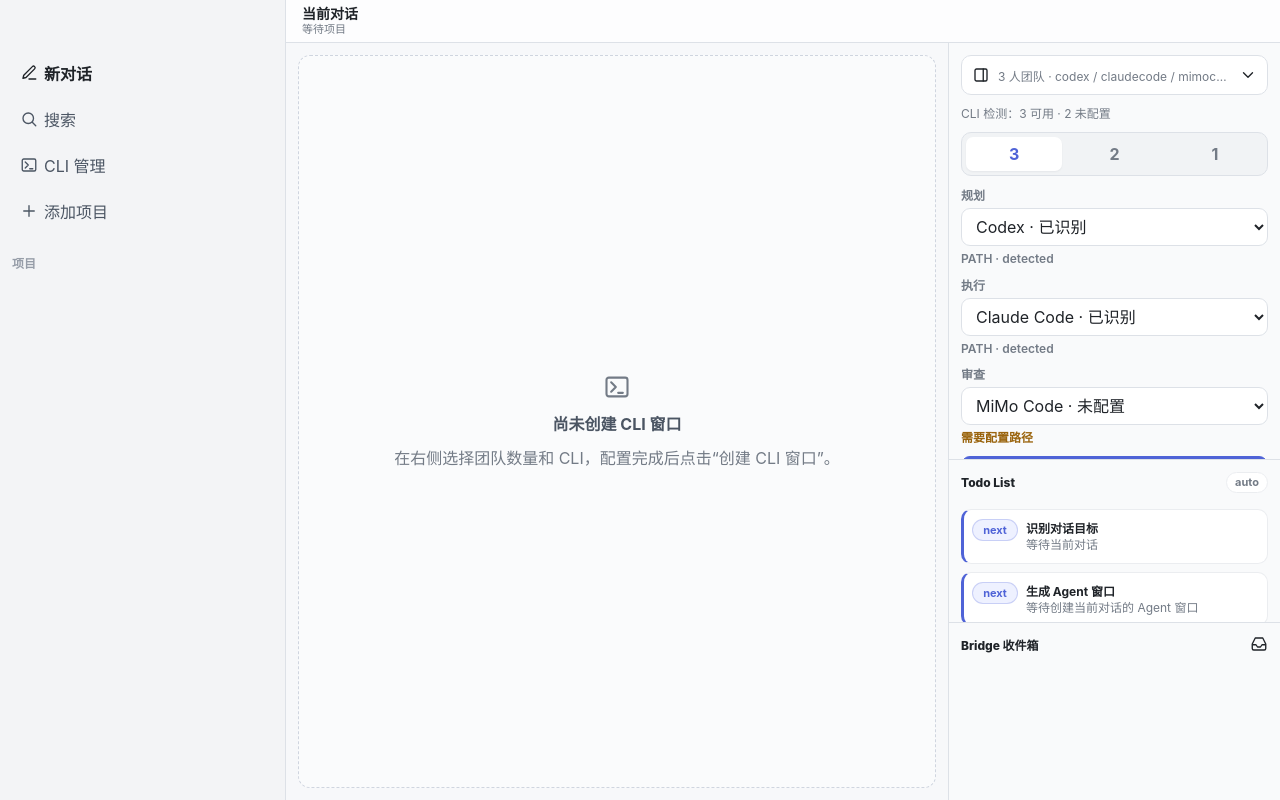
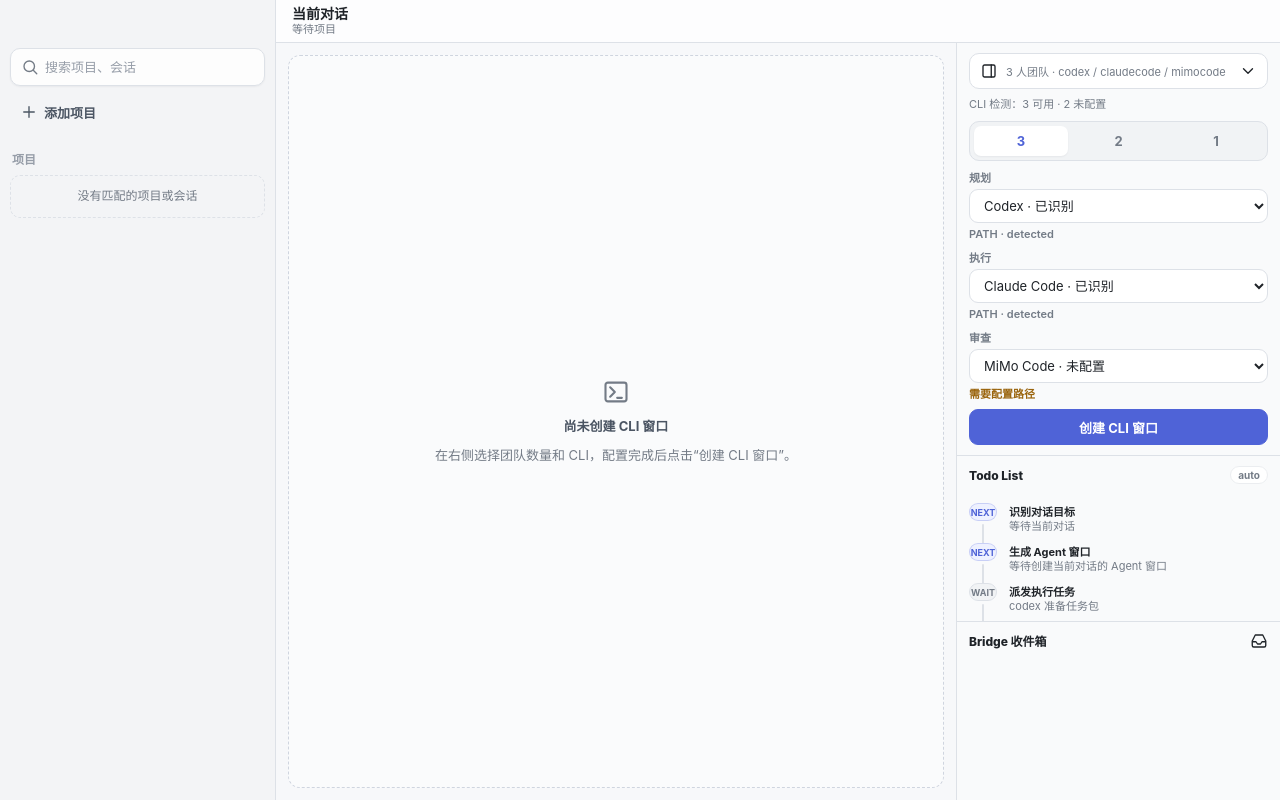
Before and after one commit to Dangena/agent-team, a React (Vite) app in the folder apps/desktop/: page / in a window 1280 px wide. Built offline with nearby package versions, Linux system fonts and the light colour scheme.

Commit message:
Refine desktop session UI

```diff
--- a/apps/desktop/src/renderer/App.tsx
+++ b/apps/desktop/src/renderer/App.tsx
@@ -51,6 +51,7 @@ type Chat = {
   title: string;
   time: string;
   teamCreated: boolean;
+  windows: AgentWindow[];
 };
 
 type Project = {
@@ -143,8 +144,21 @@ function terminalRole(role: RoleSpec) {
   return role.key === "plannerReviewer" ? "planner+reviewer" : role.key;
 }
 
-function agentIdFor(role: RoleSpec) {
-  return `preview-${role.key.toLowerCase()}`;
+function compactHash(value: string) {
+  let hash = 2166136261;
+  for (let index = 0; index < value.length; index += 1) {
+    hash ^= value.charCodeAt(index);
+    hash = Math.imul(hash, 16777619);
+  }
+  return (hash >>> 0).toString(36);
+}
+
+function agentIdFor(role: RoleSpec, chatId: string) {
+  return `preview-${compactHash(chatId)}-${processRole(role)}`;
+}
+
+function bridgeAgentIdFor(role: RoleSpec) {
+  return `preview-${processRole(role)}`;
 }
 
 function processRole(role: RoleSpec): "planner" | "executor" | "reviewer" {
@@ -311,10 +325,10 @@ export function App() {
   const [projects, setProjects] = useState<Project[]>(initialProjects);
   const [activeProjectId, setActiveProjectId] = useState("");
   const [activeChatId, setActiveChatId] = useState("");
+  const [searchQuery, setSearchQuery] = useState("");
   const [openMenuProjectId, setOpenMenuProjectId] = useState<string | null>(null);
   const [nextChatNumber, setNextChatNumber] = useState(2);
   const [toast, setToast] = useState("");
-  const [windows, setWindows] = useState<AgentWindow[]>([]);
   const [agentProcesses, setAgentProcesses] = useState<Record<string, AgentProcessSnapshot>>({});
   const [agentOutput, setAgentOutput] = useState<Record<string, string>>({});
   const [activeAgents, setActiveAgents] = useState<Record<string, boolean>>({});
@@ -322,6 +336,7 @@ export function App() {
   const [runtimeBridgeEvents, setRuntimeBridgeEvents] = useState<BridgeUiEvent[]>([]);
   const { project: activeProject, chat: activeChat } = activeFrom(projects, activeProjectId, activeChatId);
   const roles = roleSets[teamSize];
+  const activeWindows = activeChat?.windows ?? [];
 
   useEffect(() => {
     void window.agentTeam?.listCliAdapters().then((detections) => {
@@ -369,7 +384,8 @@ export function App() {
           id: `session-${workspace.id}`,
           title: index === 0 ? "恢复的工作区会话" : "工作区会话",
           time: "最近",
-          teamCreated: false
+          teamCreated: false,
+          windows: []
         }]
       }));
       setProjects(restored);
@@ -428,6 +444,21 @@ export function App() {
     [activeChat?.teamCreated, runtimeBridgeEvents]
   );
 
+  const filteredProjects = useMemo(() => {
+    const query = searchQuery.trim().toLowerCase();
+    if (!query) return projects;
+    return projects
+      .map((project) => {
+        const projectMatch = [project.name, project.branch, project.status, project.path ?? ""]
+          .some((value) => value.toLowerCase().includes(query));
+        const chats = projectMatch
+          ? project.chats
+          : project.chats.filter((chat) => `${chat.title} ${chat.time}`.toLowerCase().includes(query));
+        return chats.length ? { ...project, chats } : null;
+      })
+      .filter((project): project is Project => Boolean(project));
+  }, [projects, searchQuery]);
+
   const todoItems = useMemo(() => {
     const hasReviewer = roles.some((role) => role.key === "reviewer" || role.key === "plannerReviewer");
     const plannerCli = assignments.planner ?? assignments.plannerReviewer ?? "codex";
@@ -451,7 +482,7 @@ export function App() {
         state: teamCreated ? "done" : "active",
         label: teamCreated ? "done" : "next",
         title: "生成 Agent 窗口",
-        detail: teamCreated ? `${teamSize} 个窗口已连接 smux-bridge` : "等待创建当前对话的 Agent 窗口"
+        detail: teamCreated ? `${activeWindows.length || teamSize} 个窗口已连接 smux-bridge` : "等待创建当前对话的 Agent 窗口"
       },
       {
         state: taskAssigned ? "done" : teamCreated ? "active" : "waiting",
@@ -520,7 +551,13 @@ export function App() {
       status: workspace.dirty ? "dirty" : "clean",
       path: workspace.path,
       available: workspace.available,
-      chats: [{ id: chatId, title: "新工作区会话", time: "刚刚", teamCreated: false }]
+      chats: [{
+        id: chatId,
+        title: "新工作区会话",
+        time: "刚刚",
+        teamCreated: false,
+        windows: []
+      }]
     };
     setProjects((current) => [project, ...current.filter((item) => item.id !== project.id)]);
     setActiveProjectId(project.id);
@@ -537,7 +574,8 @@ export function App() {
       id: `c${chatNumber}`,
       title: `新对话 ${chatNumber}`,
       time: "刚刚",
-      teamCreated: false
+      teamCreated: false,
+      windows: []
     };
 
     setProjects((current) =>
@@ -591,6 +629,10 @@ export function App() {
       announce("请先添加项目工作区");
       return;
     }
+    if (!activeChat) {
+      announce("请先选择一个对话");
+      return;
+    }
     const nextWindows = createWindowsFrom(teamSize, assignments);
     const api = window.agentTeam;
     if (!api) {
@@ -604,12 +646,22 @@ export function App() {
       return;
     }
 
-    setAgentOutput({});
-    setActiveAgents({});
+    const startedAgentIds = nextWindows.map((agent) => agentIdFor(agent, activeChat.id));
+    setAgentOutput((current) => {
+      const next = { ...current };
+      for (const agentId of startedAgentIds) delete next[agentId];
+      return next;
+    });
+    setActiveAgents((current) => {
+      const next = { ...current };
+      for (const agentId of startedAgentIds) delete next[agentId];
+      return next;
+    });
     const results = await Promise.allSettled(
       nextWindows.map((agent) => {
         const baseInput = {
-          agentId: agentIdFor(agent),
+          agentId: agentIdFor(agent, activeChat.id),
+          bridgeAgentId: bridgeAgentIdFor(agent),
           role: processRole(agent),
           ...(activeProject?.path ? { workspaceId: activeProject.id } : {})
         };
@@ -618,10 +670,11 @@ export function App() {
     );
     const failed = results.filter((result) => result.status === "rejected");
     const startedWindows = nextWindows.filter((_agent, index) => results[index]?.status === "fulfilled");
-    setWindows(startedWindows);
     if (startedWindows.length && activeChat) {
       setProjects((current) => current.map((project) => project.id === activeProject?.id
-        ? { ...project, chats: project.chats.map((chat) => chat.id === activeChat.id ? { ...chat, teamCreated: true } : chat) }
+        ? { ...project, chats: project.chats.map((chat) => chat.id === activeChat.id
+          ? { ...chat, teamCreated: true, windows: startedWindows }
+          : chat) }
         : project));
       setConfigCollapsed(true);
     }
@@ -633,7 +686,8 @@ export function App() {
   }
 
   function stopAgent(agent: AgentWindow) {
-    void window.agentTeam?.stopAgent(agentIdFor(agent));
+    if (!activeChat) return;
+    void window.agentTeam?.stopAgent(agentIdFor(agent, activeChat.id));
   }
 
   return (
@@ -644,24 +698,21 @@ export function App() {
           <div>
             <div className="window-chrome" aria-hidden="true" />
 
-            <nav className="rail-actions">
-              <button className="rail-action primary-action" type="button" onClick={() => addChat()}>
-                <Icon name="edit" />
-                <span>新对话</span>
-              </button>
-              <button className="rail-action" type="button" onClick={() => announce("搜索面板已打开")}>
+            <div className="rail-actions">
+              <label className="rail-search">
                 <Icon name="search" />
-                <span>搜索</span>
-              </button>
-              <button className="rail-action" type="button" onClick={() => announce("CLI 管理已打开")}>
-                <Icon name="terminal" />
-                <span>CLI 管理</span>
-              </button>
+                <input
+                  aria-label="搜索项目和对话"
+                  placeholder="搜索项目、会话"
+                  value={searchQuery}
+                  onChange={(event) => setSearchQuery(event.target.value)}
+                />
+              </label>
               <button className="rail-action" type="button" onClick={addProject}>
                 <Icon name="plus" />
                 <span>添加项目</span>
               </button>
-            </nav>
+            </div>
           </div>
 
           <div className="project-zone">
@@ -669,7 +720,7 @@ export function App() {
               <span>项目</span>
             </div>
             <div className="projects-list">
-              {projects.map((project) => (
+              {filteredProjects.map((project) => (
                 <section
                   className={`project-card ${project.id === activeProject?.id ? "active" : ""}`}
                   key={project.id}
@@ -732,6 +783,9 @@ export function App() {
                   ) : null}
                 </section>
               ))}
+              {!filteredProjects.length ? (
+                <div className="empty-filter">没有匹配的项目或会话</div>
+              ) : null}
             </div>
           </div>
 
@@ -753,19 +807,19 @@ export function App() {
 
           <section className="workspace">
             <section className="canvas" aria-label="Agent 窗口">
-              {windows.length ? <section
+              {activeWindows.length ? <section
                 className={`terminal-grid ${
-                  windows.length === 1 ? "one" : windows.length === 2 ? "two" : "three"
+                  activeWindows.length === 1 ? "one" : activeWindows.length === 2 ? "two" : "three"
                 }`}
               >
-                {windows.map((agent, index) => {
-                  const agentId = agentIdFor(agent);
+                {activeWindows.map((agent, index) => {
+                  const agentId = activeChat ? agentIdFor(agent, activeChat.id) : bridgeAgentIdFor(agent);
                   const process = agentProcesses[agentId];
                   const output = agentOutput[agentId] ?? "";
                   const running = process?.status === "running";
                   const status = processStatus(process?.status, activeAgents[agentId]);
                   return (
-                  <article className={`agent-window ${index === 0 ? "first" : ""}`} key={`${agent.key}-${agent.cli}`}>
+                  <article className={`agent-window ${index === 0 ? "first" : ""}`} key={`${activeChat?.id}-${agent.key}-${agent.cli}`}>
                     <header className="window-head">
                       <div className="agent-title">
                         <span className="cli-name">{agent.cli}</span>
--- a/apps/desktop/src/renderer/styles.css
+++ b/apps/desktop/src/renderer/styles.css
@@ -42,6 +42,7 @@ body,
 body {
   margin: 0;
   overflow: hidden;
+  font-size: 13px;
 }
 
 button,
@@ -51,7 +52,7 @@ select {
 }
 
 button {
-  cursor: default;
+  cursor: pointer;
 }
 
 .svg-defs {
@@ -71,7 +72,7 @@ button {
 
 .app {
   display: grid;
-  grid-template-columns: 286px minmax(0, 1fr);
+  grid-template-columns: 276px minmax(0, 1fr);
   height: 100vh;
   min-height: 0;
   overflow: hidden;
@@ -91,7 +92,7 @@ button {
 .window-chrome {
   display: flex;
   align-items: center;
-  min-height: 44px;
+  min-height: 42px;
   padding-left: 78px;
   -webkit-app-region: drag;
   -webkit-user-select: none;
@@ -99,20 +100,22 @@ button {
 
 .rail-actions {
   display: grid;
-  gap: 4px;
-  padding: 8px 10px 16px;
+  gap: 8px;
+  padding: 6px 10px 14px;
 }
 
 .rail-action {
   display: grid;
   grid-template-columns: 24px minmax(0, 1fr);
   align-items: center;
-  min-height: 42px;
+  min-height: 36px;
   border: 0;
   border-radius: var(--radius);
   background: transparent;
   color: var(--ink-soft);
   padding: 0 10px;
+  font-size: 13px;
+  font-weight: 620;
   text-align: left;
 }
 
@@ -126,6 +129,38 @@ button {
 .rail-action.primary-action {
   color: var(--ink);
   font-weight: 650;
+}
+
+.rail-search {
+  display: grid;
+  grid-template-columns: 22px minmax(0, 1fr);
+  align-items: center;
+  min-height: 38px;
+  border: 1px solid var(--line);
+  border-radius: 10px;
+  background: rgba(255, 255, 255, 0.82);
+  color: var(--muted);
+  padding: 0 10px;
+  box-shadow: var(--shadow-sm);
+}
+
+.rail-search:focus-within {
+  border-color: rgba(79, 99, 215, 0.48);
+  outline: 3px solid rgba(79, 99, 215, 0.12);
+}
+
+.rail-search input {
+  min-width: 0;
+  height: 100%;
+  border: 0;
+  outline: 0;
+  background: transparent;
+  color: var(--ink);
+  font-size: 13px;
+}
+
+.rail-search input::placeholder {
+  color: var(--muted-2);
 }
 
 .project-zone {
@@ -153,7 +188,7 @@ button {
   position: relative;
   overflow: hidden;
   border: 1px solid transparent;
-  border-radius: 12px;
+  border-radius: 10px;
 }
 
 .project-card.active {
@@ -164,15 +199,15 @@ button {
 .project-row {
   display: grid;
   grid-template-columns: 24px minmax(0, 1fr);
-  gap: 8px;
+  gap: 7px;
   align-items: center;
   width: 100%;
-  min-height: 44px;
+  min-height: 38px;
   border: 0;
-  border-radius: 10px;
+  border-radius: 8px;
   background: transparent;
   color: var(--ink);
-  padding: 0 82px 0 8px;
+  padding: 0 78px 0 8px;
   text-align: left;
 }
 
@@ -183,7 +218,7 @@ button {
 
 .project-name {
   overflow: hidden;
-  font-size: 15px;
+  font-size: 13px;
   font-weight: 650;
   text-overflow: ellipsis;
   white-space: nowrap;
@@ -192,8 +227,8 @@ button {
 .icon-button {
   display: grid;
   place-items: center;
-  width: 34px;
-  height: 34px;
+  width: 30px;
+  height: 30px;
   border: 0;
   border-radius: 8px;
   background: transparent;
@@ -209,32 +244,32 @@ button {
 
 .project-menu-trigger {
   position: absolute;
-  top: 5px;
+  top: 4px;
   right: 42px;
 }
 
 .project-chat-trigger {
   position: absolute;
-  top: 5px;
-  right: 6px;
+  top: 4px;
+  right: 7px;
 }
 
 .chat-list {
   display: grid;
-  gap: 2px;
-  padding: 0 0 6px 32px;
+  gap: 1px;
+  padding: 0 0 6px 30px;
 }
 
 .chat-row {
   display: grid;
   grid-template-columns: minmax(0, 1fr) auto;
   align-items: center;
-  min-height: 38px;
+  min-height: 31px;
   border: 0;
-  border-radius: 9px;
+  border-radius: 7px;
   background: transparent;
   color: var(--ink-soft);
-  padding: 0 8px;
+  padding: 0 7px;
   text-align: left;
 }
 
@@ -246,7 +281,7 @@ button {
 
 .chat-row strong {
   overflow: hidden;
-  font-size: 13px;
+  font-size: 12px;
   font-weight: 620;
   text-overflow: ellipsis;
   white-space: nowrap;
@@ -254,8 +289,18 @@ button {
 
 .chat-row time {
   color: var(--muted-2);
+  font-size: 11px;
+  white-space: nowrap;
+}
+
+.empty-filter {
+  border: 1px dashed var(--line);
+  border-radius: 10px;
+  color: var(--muted);
   font-size: 12px;
-  white-space: nowrap;
+  line-height: 1.4;
+  padding: 12px;
+  text-align: center;
 }
 
 .project-menu {
@@ -368,7 +413,7 @@ button {
 
 .workspace {
   display: grid;
-  grid-template-columns: minmax(0, 1fr) 332px;
+  grid-template-columns: minmax(0, 1fr) 324px;
   min-height: 0;
   overflow: hidden;
 }
@@ -591,7 +636,7 @@ button {
 
 .panel-section {
   min-width: 0;
-  padding: 12px;
+  padding: 10px 12px;
 }
 
 .panel-section + .panel-section {
@@ -601,7 +646,7 @@ button {
 .config-panel {
   display: grid;
   align-content: start;
-  gap: 10px;
+  gap: 8px;
   max-height: 52vh;
   overflow: auto;
 }
@@ -622,7 +667,7 @@ button {
   gap: 8px;
   align-items: center;
   width: 100%;
-  min-height: 40px;
+  min-height: 36px;
   border: 1px solid var(--line);
   border-radius: 10px;
   background: var(--surface);
@@ -641,14 +686,14 @@ button {
 .config-summary {
   overflow: hidden;
   color: var(--muted);
-  font-size: 12px;
+  font-size: 11px;
   text-overflow: ellipsis;
   white-space: nowrap;
 }
 
 .config-body {
   display: grid;
-  gap: 10px;
+  gap: 8px;
 }
 
 .panel-title {
@@ -664,7 +709,7 @@ button {
 .detected {
   margin: 0;
   color: var(--muted);
-  font-size: 12px;
+  font-size: 11px;
   line-height: 1.45;
 }
 
@@ -679,7 +724,7 @@ button {
 }
 
 .segmented button {
-  min-height: 34px;
+  min-height: 30px;
   border: 0;
   border-radius: 7px;
   background: transparent;
@@ -695,23 +740,23 @@ button {
 
 .field-list {
   display: grid;
-  gap: 8px;
+  gap: 7px;
 }
 
 .field {
   display: grid;
-  gap: 5px;
+  gap: 4px;
 }
 
 .field span {
   color: var(--muted);
-  font-size: 12px;
+  font-size: 11px;
   font-weight: 620;
 }
 
 .field select {
   width: 100%;
-  min-height: 38px;
+  min-height: 34px;
   border: 1px solid var(--line);
   border-radius: 9px;
   background: var(--surface);
@@ -727,7 +772,7 @@ button {
 .field-hint {
   overflow: hidden;
   color: var(--muted);
-  font-size: 11px;
+  font-size: 10px;
   line-height: 1.35;
   text-overflow: ellipsis;
   white-space: nowrap;
@@ -740,7 +785,7 @@ button {
 .primary {
   display: grid;
   place-items: center;
-  min-height: 38px;
+  min-height: 36px;
   width: 100%;
   border: 1px solid var(--primary);
   border-radius: 9px;
@@ -768,52 +813,71 @@ button {
   border-radius: 999px;
   background: var(--surface);
   color: var(--muted);
-  padding: 3px 8px;
-  font-size: 11px;
+  padding: 2px 7px;
+  font-size: 10px;
   font-weight: 680;
   line-height: 1.2;
 }
 
 .todo-feed {
   display: grid;
-  gap: 8px;
+  gap: 0;
+  padding: 2px 0 4px;
 }
 
 .todo-item {
+  position: relative;
   display: grid;
-  grid-template-columns: auto minmax(0, 1fr);
-  gap: 8px;
+  grid-template-columns: 34px minmax(0, 1fr);
+  gap: 6px;
   align-items: start;
-  min-height: 46px;
-  border: 1px solid var(--line-soft);
-  border-left: 3px solid #9aa7c7;
-  border-radius: 10px;
-  background: var(--surface);
-  padding: 9px 10px 9px 8px;
+  min-height: 38px;
+  border: 0;
+  background: transparent;
+  padding: 1px 0 8px;
+}
+
+.todo-item::before {
+  position: absolute;
+  top: 22px;
+  bottom: -2px;
+  left: 13px;
+  width: 2px;
+  border-radius: 999px;
+  background: var(--line);
+  content: "";
+}
+
+.todo-item:last-child::before {
+  display: none;
 }
 
 .todo-item.done {
-  border-left-color: #49a270;
+  color: var(--success);
 }
 
 .todo-item.active {
-  border-left-color: var(--primary);
+  color: var(--primary);
 }
 
 .todo-item.waiting {
-  border-left-color: #d39b30;
+  color: var(--muted-2);
 }
 
 .todo-marker {
   display: grid;
   place-items: center;
-  min-width: 46px;
-  height: 22px;
-  border: 1px solid var(--line-soft);
+  width: 28px;
+  height: 18px;
+  border: 1px solid currentColor;
   border-radius: 999px;
-  color: var(--muted);
-  font-size: 11px;
+  background: var(--surface);
+  color: inherit;
+  font-size: 9px;
   font-weight: 720;
+  line-height: 1;
+  text-transform: uppercase;
+  z-index: 1;
 }
 
 .todo-item.done .todo-marker {
@@ -829,9 +893,9 @@ button {
 }
 
 .todo-item.waiting .todo-marker {
-  border-color: rgba(211, 155, 48, 0.24);
-  background: var(--warning-soft);
-  color: var(--warning);
+  border-color: var(--line);
+  background: var(--surface-soft);
+  color: var(--muted);
 }
 
 .todo-text strong,
@@ -839,7 +903,7 @@ button {
   display: block;
   overflow: hidden;
   color: var(--ink);
-  font-size: 12px;
+  font-size: 11px;
   font-weight: 690;
   text-overflow: ellipsis;
   white-space: nowrap;
@@ -850,8 +914,8 @@ button {
   display: block;
   overflow: hidden;
   color: var(--muted);
-  font-size: 12px;
-  line-height: 1.45;
+  font-size: 11px;
+  line-height: 1.35;
   text-overflow: ellipsis;
   white-space: nowrap;
 }
```
Also changed, not shown: apps/desktop/src/main/main.ts (+8 -1 lines).
